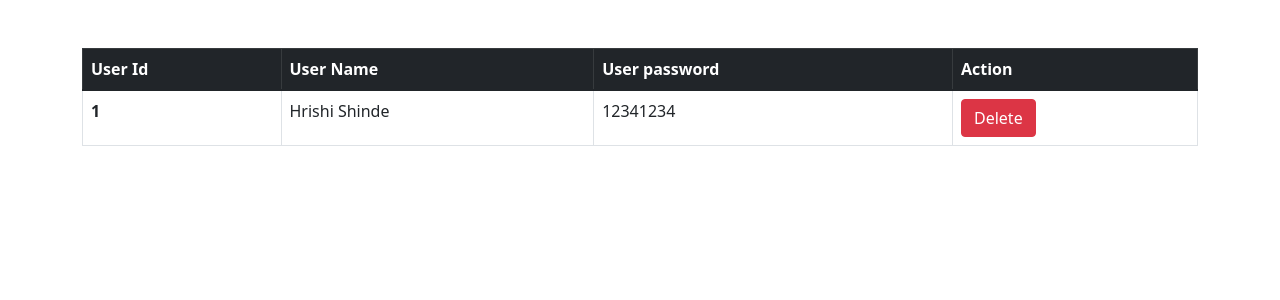
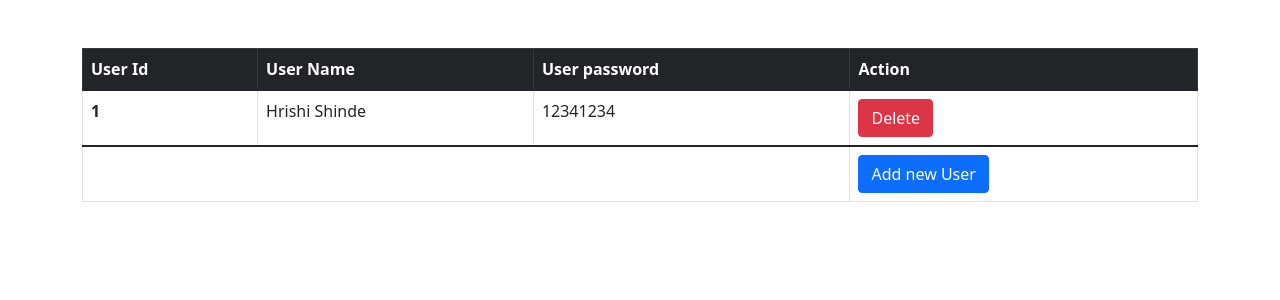
Before and after one commit to HrishiShinde/AMS, a Django app: page /users/ in a window 1280 px wide. Shown: the part 56-356 px from the top of the page. Run offline with Django 3.2, Linux system fonts and the light colour scheme; data comes from the database, SQL or seed files in the repository; both versions use the stored data as it was after the commit.

Commit message:
Let's hope it's Last commit

```diff
--- a/AMS/urls.py
+++ b/AMS/urls.py
@@ -19,4 +19,6 @@ urlpatterns = [
     path('request/', views.renderRequest),
     path('status/', views.status),
     path('export/', views.export),
+    path('add/', views.add),
+    path('delete/', views.delete),
 ]
--- a/AMSapp/admin.py
+++ b/AMSapp/admin.py
@@ -8,7 +8,7 @@ class UserAdmin(admin.ModelAdmin):
 
 @admin.register(Timings)
 class TimingsAdmin(admin.ModelAdmin):
-    list_display = [ "usrId", "date"
+    list_display = ["timeId", "usrId", "date"
 , "userClkIn"
 , "userClkOut"
 , "userBrkIn"
--- a/AMSapp/views.py
+++ b/AMSapp/views.py
@@ -216,3 +216,22 @@ def export(request):
 
     response['Content-Disposition'] = 'attachment; filename="attendence.csv"'
     return response
+
+def add(request):
+    if request.method == "POST":
+        name = request.POST.get("name")
+        pwd = request.POST.get("pass")
+
+        db = User.objects.create(userName = name, userPass = pwd)
+        db.save()
+
+        return redirect('/users')
+
+def delete(request):
+    if request.method == "POST":
+        id = request.POST.get("id")
+
+        db = User.objects.get(userId = id)
+        db.delete()
+
+        return redirect('/users')
--- a/template/adminUsers.html
+++ b/template/adminUsers.html
@@ -135,15 +135,54 @@
             </thead>
             <tbody>
                 {% for i in data %}
+                <form action="/delete/" method="POST">
+                {% csrf_token %}
                 <tr scope="row">
-                    <th>{{i.userId}}</th>
+                    <th>{{i.userId}} <input type="hidden" name="id" class="form-control" id="userId" value="{{i.userId}}"> </th>
                     <td>{{i.userName}}</td>
                     <td>{{i.userPass}}</td>
-                    <td><a class="btn btn-danger" href="#" role="button">Delete</a></td>
+                    <td><button type="submit" class="btn btn-danger">Delete</button></td>
                 </tr>
+                </form>
                 {% endfor %}
             </tbody>
+            <tfoot>
+                <tr>
+                    <td colspan="3"></td>
+                    <td><button type="button" class="btn btn-primary" data-bs-toggle="modal" data-bs-target="#userForm">Add new User</button></td>
+                </tr>
+            </tfoot>
         </table>
+
+        <div class="modal fade" id="userForm" tabindex="-1" aria-labelledby="exampleModalLabel" aria-hidden="true">
+            <div class="modal-dialog">
+                <div class="modal-content">
+                    <div class="modal-header">
+                        <h5 class="modal-title" id="exampleModalLabel">New User</h5>
+                        <button type="button" class="btn-close" data-bs-dismiss="modal" aria-label="Close"></button>
+                    </div>
+                    <form method="POST" action="/add/">
+                        {% csrf_token %}
+                        <div class="modal-body">
+                            <div class="mb-3">
+                                <label for="userName" class="form-label">Username:</label>
+                                <input class="form-control" type="text" id="userName" name="name" required>
+                            </div>
+                            <div class="mb-3">
+                                <label for="pass" class="form-label">Password:</label>
+                                <input class="form-control" type="password" name="pass" id="pass" rows="3" required>
+                            </div>
+                            {% comment %} <button type="submit" class="btn btn-primary">Apply</button> {% endcomment %}
+                        </div>
+                        <div class="modal-footer">
+                            <button type="button" class="btn btn-secondary" data-bs-dismiss="modal">Close</button>
+                            <button type="submit" class="btn btn-primary">Add</button>
+                        </div>
+                    </form>
+                </div>
+            </div>
+        </div>
+
     </div>
 
 
```
Also changed, not shown: template/leave.html (+4 -4 lines), db.sqlite3.
